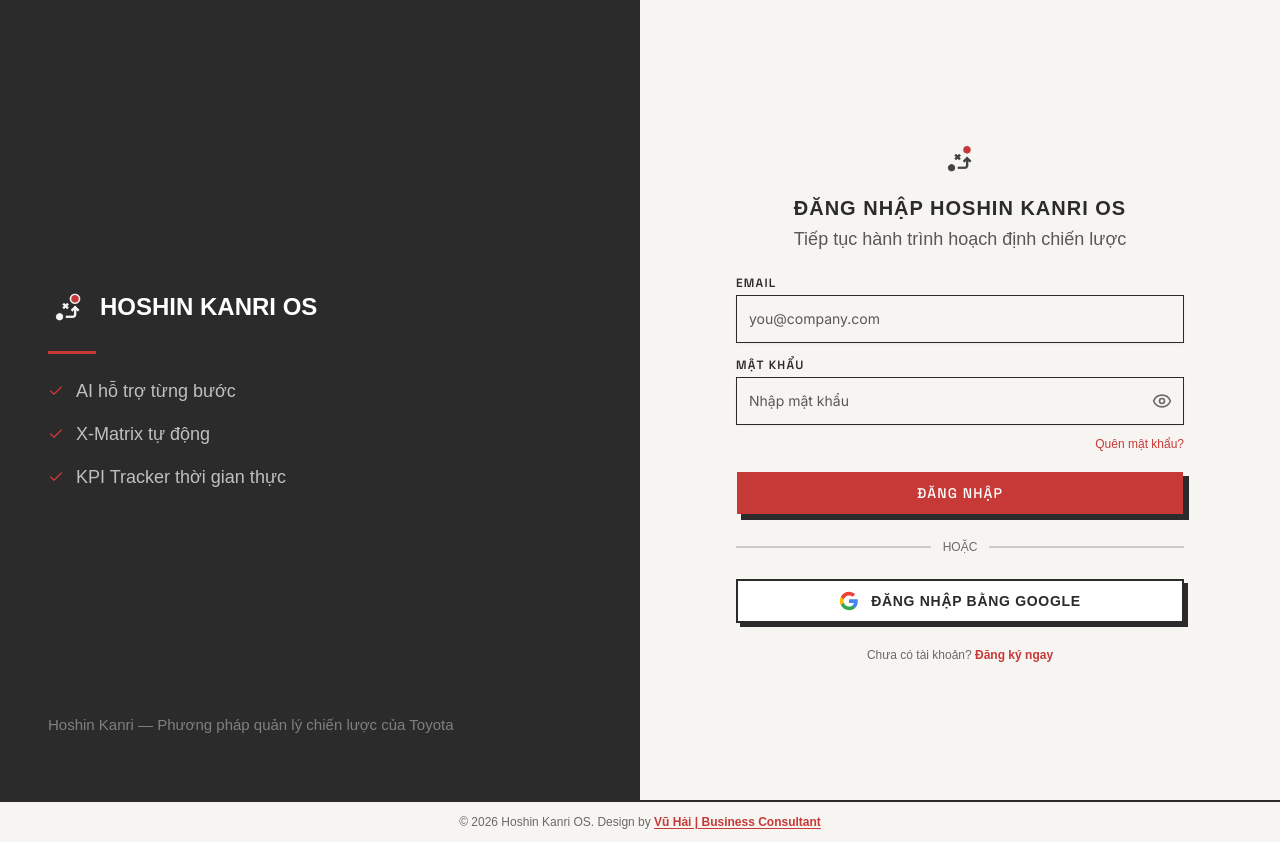
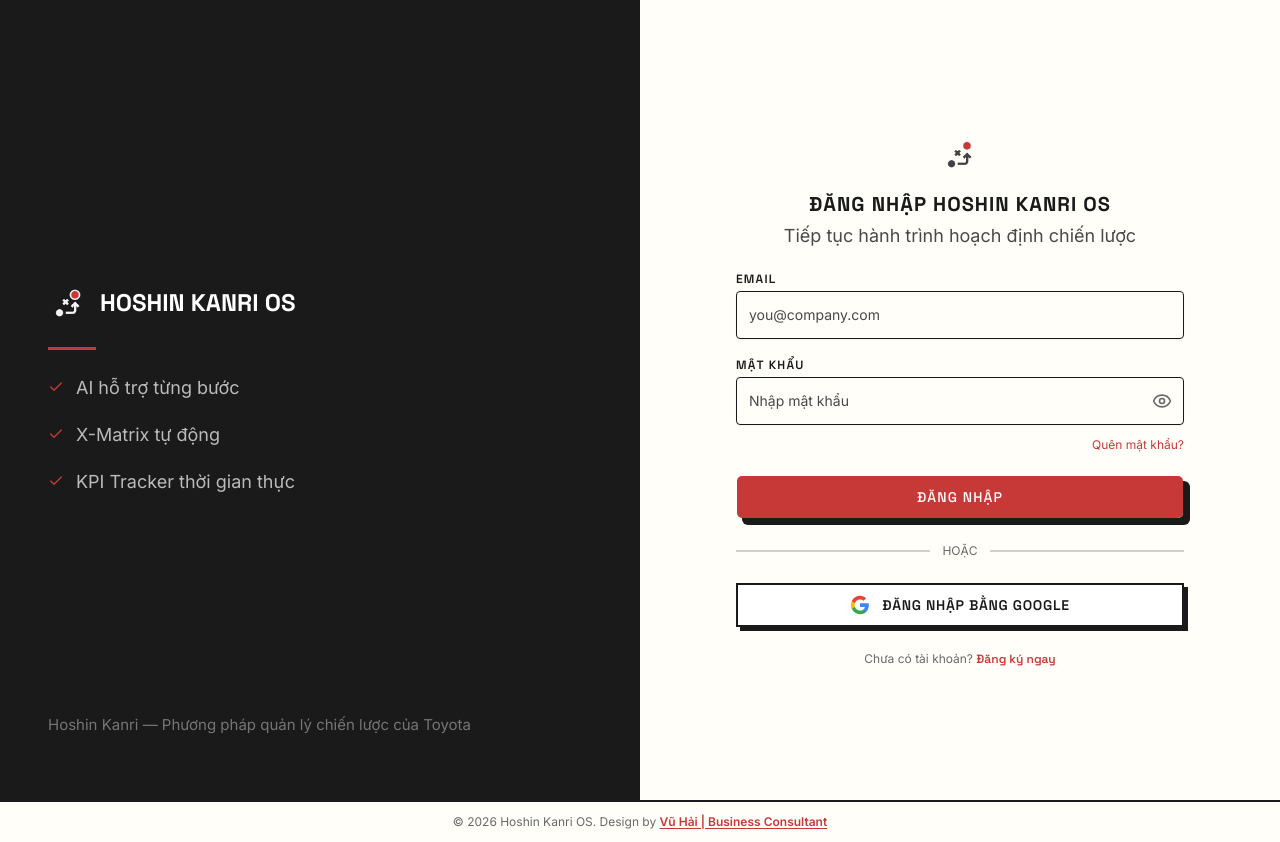
Before and after one commit to vuhuyhai/hoshin-kanri-os, a Next.js app: page /login in a window 1280 px wide. Built offline with nearby package versions, Linux system fonts and the light colour scheme; no server answers.

Commit message:
feat(design): refactor tokens to NB v3.2 (ink #1A1A1A, bg #FFFEF9, pastel accents)

```diff
--- a/app/globals.css
+++ b/app/globals.css
@@ -6,7 +6,7 @@
 
 /* ============================================================
    NEO-BRUTALISM DESIGN SYSTEM — Hoshin Kanri OS
-   Brand: #c73937 · Ink: #2C2B2B · Warm White: #F7F5F2
+   Brand: #c73937 · Ink: #1A1A1A · Warm White: #FFFEF9
    ============================================================ */
 
 @theme inline {
@@ -44,40 +44,63 @@
   --color-card: var(--card);
 
   /* Neo-Brutalism colors */
-  --color-ink: #2C2B2B;
-  --color-text-2: #5A5757;
+  --color-ink: #1A1A1A;
+  --color-text-2: #4A4848;
   --color-text-3: #6B6868;
   --color-accent-brand: #c73937;
   --color-accent-dark: #9e1f1e;
-  --color-bg-warm: #F7F5F2;
-  --color-bg-muted-warm: #ECEAE6;
-  --color-bg-dark: #2C2B2B;
+  --color-bg-warm: #FFFEF9;
+  --color-bg-muted-warm: #F5F0E8;
+  --color-bg-paper: #F5F0E8;
+  --color-bg-dark: #1A1A1A;
+  --color-accent-yellow: #F5E4B8;
+  --color-accent-cyan: #C4DEDC;
+  --color-accent-lime: #DDE4C5;
+  --color-accent-pink: #F0DCDD;
+  --color-accent-peach: #F0DCC0;
+  --color-accent-lavender: #DDD3EE;
 
   /* Fonts */
-  --font-display: "Montserrat", sans-serif;
-  --font-body: "Barlow Condensed", sans-serif;
-  --font-sans: "Barlow Condensed", sans-serif;
-  --font-mono: "Geist Mono", monospace;
-  --font-heading: "Montserrat", sans-serif;
+  --font-display: "Space Grotesk", "Inter", sans-serif;
+  --font-body: "Inter", system-ui, sans-serif;
+  --font-sans: "Inter", system-ui, sans-serif;
+  --font-mono: "JetBrains Mono", "IBM Plex Mono", monospace;
+  --font-heading: "Space Grotesk", "Inter", sans-serif;
 
   /* Shadows — Neo-Brutalism hard shadows */
-  --shadow-brutal-sm: 3px 3px 0 #2C2B2B;
-  --shadow-brutal-md: 5px 5px 0 #2C2B2B;
-  --shadow-brutal-lg: 8px 8px 0 #2C2B2B;
-  --shadow-brutal-accent: 5px 5px 0 #c73937;
+  --shadow-brutal-xs: 2px 2px 0 #1A1A1A;
+  --shadow-brutal-sm: 2px 2px 0 #1A1A1A;
+  --shadow-brutal-md: 6px 6px 0 #1A1A1A;
+  --shadow-brutal-lg: 8px 8px 0 #1A1A1A;
+  --shadow-brutal-xl: 12px 12px 0 #1A1A1A;
+  --shadow-brutal-tilt-l: -6px 6px 0 #1A1A1A;
+  --shadow-brutal-tilt-r: 6px 6px 0 #1A1A1A;
+  --shadow-brutal-accent: 6px 6px 0 #c73937;
+  --shadow-brutal-brand: 6px 6px 0 #c73937;
+  --shadow-brutal-yellow: 6px 6px 0 #F5E4B8;
+  --shadow-brutal-cyan: 6px 6px 0 #C4DEDC;
+  --shadow-brutal-pink: 6px 6px 0 #F0DCDD;
 
-  /* Radii — all zero for Neo-Brutalism */
-  --radius-sm: 0px;
-  --radius-md: 0px;
-  --radius-lg: 0px;
-  --radius-xl: 0px;
-  --radius-2xl: 0px;
-  --radius-3xl: 0px;
-  --radius-4xl: 0px;
+  /* Radii — tempered NB v3.2 */
+  --radius-sm: 3px;
+  --radius-md: 4px;
+  --radius-lg: 6px;
+  --radius-xl: 8px;
+  --radius-2xl: 12px;
+  --radius-3xl: 16px;
+  --radius-4xl: 20px;
 
   /* Spacing — layout tokens */
   --spacing-sidebar: 240px;
   --spacing-header: 64px;
+  --space-1: 4px;
+  --space-2: 8px;
+  --space-3: 12px;
+  --space-4: 20px;
+  --space-5: 32px;
+  --space-6: 48px;
+  --space-7: 72px;
+  --space-8: 96px;
 }
 
 /* ============================================================
@@ -85,66 +108,80 @@
    ============================================================ */
 :root {
   color-scheme: light;
-  --background: #F7F5F2;
-  --foreground: #2C2B2B;
-  --card: #F7F5F2;
-  --card-foreground: #2C2B2B;
-  --popover: #F7F5F2;
-  --popover-foreground: #2C2B2B;
+  --background: #FFFEF9;
+  --foreground: #1A1A1A;
+  --card: #FFFEF9;
+  --card-foreground: #1A1A1A;
+  --popover: #FFFEF9;
+  --popover-foreground: #1A1A1A;
   --primary: #c73937;
   --primary-foreground: #FFFFFF;
-  --secondary: #ECEAE6;
-  --secondary-foreground: #2C2B2B;
-  --muted: #ECEAE6;
-  --muted-foreground: #5A5757;
-  --accent: #ECEAE6;
-  --accent-foreground: #2C2B2B;
+  --secondary: #F5F0E8;
+  --secondary-foreground: #1A1A1A;
+  --muted: #F5F0E8;
+  --muted-foreground: #4A4848;
+  --accent: #F5F0E8;
+  --accent-foreground: #1A1A1A;
   --destructive: #ef4444;
-  --border: #2C2B2B;
-  --input: #2C2B2B;
+  --border: #1A1A1A;
+  --input: #1A1A1A;
   --ring: #c73937;
   --chart-1: #c73937;
-  --chart-2: #5A5757;
+  --chart-2: #4A4848;
   --chart-3: #9e1f1e;
   --chart-4: #8A8787;
-  --chart-5: #2C2B2B;
-  --radius: 0rem;
-  --sidebar: #F7F5F2;
-  --sidebar-foreground: #2C2B2B;
+  --chart-5: #1A1A1A;
+  --radius: 0.25rem;
+  --sidebar: #FFFEF9;
+  --sidebar-foreground: #1A1A1A;
   --sidebar-primary: #c73937;
   --sidebar-primary-foreground: #FFFFFF;
-  --sidebar-accent: #ECEAE6;
-  --sidebar-accent-foreground: #2C2B2B;
-  --sidebar-border: #2C2B2B;
+  --sidebar-accent: #F5F0E8;
+  --sidebar-accent-foreground: #1A1A1A;
+  --sidebar-border: #1A1A1A;
   --sidebar-ring: #c73937;
 
   /* ── Design System Raw Tokens ──
      NOTE: --brand (not --accent) to avoid collision with shadcn's
      --accent:#ECEAE6 used for hover states in menus/sidebar.
      Use var(--brand) in utility classes, var(--primary) in components. */
-  --ink: #2C2B2B;
-  --text-2: #5A5757;
+  --ink: #1A1A1A;
+  --text-2: #4A4848;
   --text-3: #6B6868;
   --brand: #c73937;
   --brand-dark: #9e1f1e;
-  --bg: #F7F5F2;
-  --bg-muted: #ECEAE6;
-  --bg-dark: #2C2B2B;
+  --bg: #FFFEF9;
+  --bg-muted: #F5F0E8;
+  --bg-paper: #F5F0E8;
+  --bg-dark: #1A1A1A;
   --white: #FFFFFF;
   --accent: #c73937;
   --accent-dark: #9e1f1e;
+  --accent-yellow: #F5E4B8;
+  --accent-cyan: #C4DEDC;
+  --accent-lime: #DDE4C5;
+  --accent-pink: #F0DCDD;
+  --accent-peach: #F0DCC0;
+  --accent-lavender: #DDD3EE;
 
   /* Composite borders */
-  --border-heavy: 3px solid #2C2B2B;
+  --border-heavy: 3px solid #1A1A1A;
   --border-accent: 2px solid var(--brand);
   --border-subtle: 1px solid var(--bg-muted);
 
   /* Shadow shorthands */
-  --shadow-sm: 3px 3px 0 var(--ink);
-  --shadow-md: 5px 5px 0 var(--ink);
+  --shadow-xs: 2px 2px 0 var(--ink);
+  --shadow-sm: 2px 2px 0 var(--ink);
+  --shadow-md: 6px 6px 0 var(--ink);
   --shadow-lg: 8px 8px 0 var(--ink);
-  --shadow-accent: 5px 5px 0 var(--accent);
+  --shadow-xl: 12px 12px 0 var(--ink);
+  --shadow-tilt-l: -6px 6px 0 var(--ink);
+  --shadow-tilt-r: 6px 6px 0 var(--ink);
+  --shadow-accent: 6px 6px 0 var(--accent);
   --shadow-hover: 2px 2px 0 var(--ink);
+  --shadow-yellow: 6px 6px 0 var(--accent-yellow);
+  --shadow-cyan: 6px 6px 0 var(--accent-cyan);
+  --shadow-pink: 6px 6px 0 var(--accent-pink);
 
   /* Layout */
   --sidebar-width: 240px;
@@ -152,6 +189,12 @@
   --header-height: 64px;
   --content-max-width: 1440px;
   --content-padding-x: clamp(16px, 4vw, 80px);
+
+  /* Motion */
+  --duration-instant: 0ms;
+  --duration-snap: 100ms;
+  --duration-base: 150ms;
+  --ease-nb: cubic-bezier(0.25, 0, 0, 1);
 }
 
 /* ============================================================
@@ -159,37 +202,37 @@
    ============================================================ */
 .dark {
   color-scheme: dark;
-  --background: #1a1919;
-  --foreground: #F7F5F2;
-  --card: #2C2B2B;
-  --card-foreground: #F7F5F2;
-  --popover: #2C2B2B;
-  --popover-foreground: #F7F5F2;
-  --primary: #DC5553;
-  --primary-foreground: #1a1919;
+  --background: #1A1A1A;
+  --foreground: #FFFEF9;
+  --card: #1A1A1A;
+  --card-foreground: #FFFEF9;
+  --popover: #1A1A1A;
+  --popover-foreground: #FFFEF9;
+  --primary: #E84947;
+  --primary-foreground: #1A1A1A;
   --secondary: #3a3939;
-  --secondary-foreground: #F7F5F2;
+  --secondary-foreground: #FFFEF9;
   --muted: #3a3939;
   --muted-foreground: #8A8787;
   --accent: #3a3939;
-  --accent-foreground: #F7F5F2;
+  --accent-foreground: #FFFEF9;
   --destructive: #f87171;
   --border: #5A5757;
   --input: #5A5757;
-  --ring: #DC5553;
-  --chart-1: #DC5553;
+  --ring: #E84947;
+  --chart-1: #E84947;
   --chart-2: #8A8787;
   --chart-3: #5A5757;
   --chart-4: #3a3939;
-  --chart-5: #2C2B2B;
-  --sidebar: #2C2B2B;
-  --sidebar-foreground: #F7F5F2;
-  --sidebar-primary: #DC5553;
-  --sidebar-primary-foreground: #F7F5F2;
+  --chart-5: #1A1A1A;
+  --sidebar: #1A1A1A;
+  --sidebar-foreground: #FFFEF9;
+  --sidebar-primary: #E84947;
+  --sidebar-primary-foreground: #FFFEF9;
   --sidebar-accent: #3a3939;
-  --sidebar-accent-foreground: #F7F5F2;
+  --sidebar-accent-foreground: #FFFEF9;
   --sidebar-border: #5A5757;
-  --sidebar-ring: #DC5553;
+  --sidebar-ring: #E84947;
 }
 
 /* ============================================================
@@ -199,8 +242,8 @@
   * {
     @apply border-border outline-ring/50;
     font-style: normal !important;
-    border-radius: 0px !important;
     box-sizing: border-box;
+    font-optical-sizing: auto;
   }
   body {
     @apply bg-background text-foreground font-body;
@@ -209,13 +252,17 @@
     @apply font-body;
   }
 
-  /* Headings — Montserrat display font */
+  h1, h2, h3 { text-wrap: balance; }
+  p, li, blockquote { text-wrap: pretty; }
+
+  /* Headings — Space Grotesk display font */
   h1, h2, h3, h4, h5, h6 {
-    font-family: "Montserrat", sans-serif;
+    font-family: "Space Grotesk", "Inter", sans-serif;
   }
-  h1 { font-weight: 900; }
-  h2 { font-weight: 800; }
-  h3, h4, h5, h6 { font-weight: 700; }
+  h1 { font-weight: 700; letter-spacing: -0.03em; }
+  h2 { font-weight: 700; letter-spacing: -0.02em; }
+  h3 { font-weight: 700; letter-spacing: -0.01em; }
+  h4, h5, h6 { font-weight: 700; }
 }
 
 /* ============================================================
```
